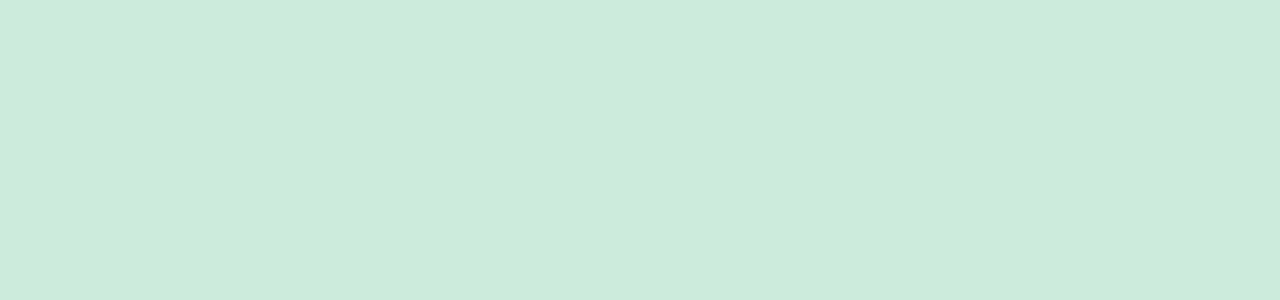
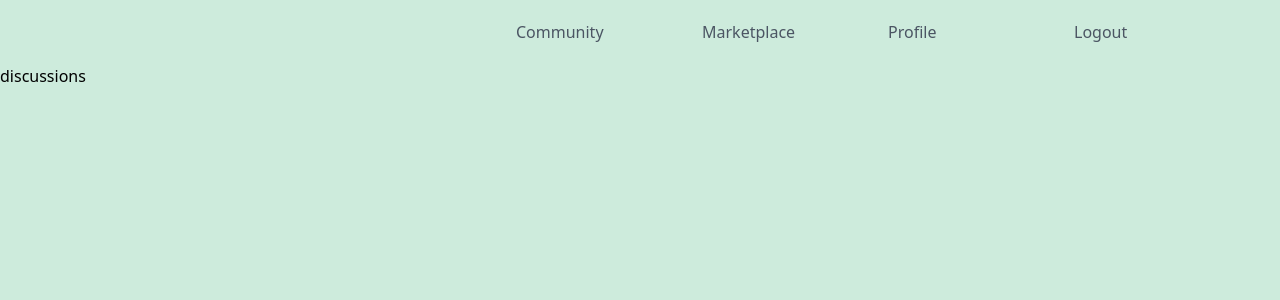
Before and after one commit to powellniki/gardenproject-client, a React (Vite) app: page /discussion/topics/1 in a window 1280 px wide. Before the commit this address had no page. Shown: the top 300 px of the page. Built offline with nearby package versions, Linux system fonts and the light colour scheme; sample sign-in values are in the browser's storage.

Commit message:
discussion board component

```diff
--- a/src/components/ApplicationViews.jsx
+++ b/src/components/ApplicationViews.jsx
@@ -6,6 +6,7 @@ import Home from "../pages/Home"
 import { Register } from '../pages/Register.jsx'
 import { PostDetails } from '../pages/PostDetails.jsx'
 import { DiscussionTopics } from '../pages/DiscussionTopics.jsx'
+import { DiscussionBoard } from '../pages/DiscussionBoard.jsx'
 
 
 export const ApplicationViews = () => {
@@ -20,7 +21,10 @@ export const ApplicationViews = () => {
                 <Route path="posts">
                     <Route path=":postId" element={<PostDetails />} />
                 </Route>
-                <Route path="discussiontopics" element={<DiscussionTopics />}/>
+                <Route path="discussion">
+                    <Route path="topics" element={<DiscussionTopics />}/>
+                    <Route path="topics/:topicId" element={<DiscussionBoard />}/>
+                </Route>
             </Route>
         </Routes>
     </BrowserRouter>
--- /dev/null
+++ b/src/pages/DiscussionBoard.jsx
@@ -0,0 +1,6 @@
+
+
+export const DiscussionBoard = () => {
+
+    return <>discussions</>
+}
--- a/src/pages/DiscussionTopics.jsx
+++ b/src/pages/DiscussionTopics.jsx
@@ -1,5 +1,6 @@
 import { useEffect, useState } from "react"
 import { getTopics } from "../data/topics.jsx"
+import { Link } from "react-router-dom"
 
 export const DiscussionTopics = () => {
     const [topics, setTopics] = useState([])
@@ -16,11 +17,9 @@ export const DiscussionTopics = () => {
             <h1 className="text-4xl font-semibold mb-8">Discussion Topics</h1>
             <div className="grid grid-cols-1 md:grid-cols-3 gap-4">
                 {topics.map(topic => {
-                    return <span
-                        key={topic.id}
-                        className="flex justify-center items-center bg-gray-100 p-4 rounded shadow hover:bg-gray-200 transition duration-300">
+                    return <Link to={`/discussion/topics/${topic.id}`} key={topic.id} className="flex justify-center items-center bg-gray-100 p-4 rounded shadow hover:bg-gray-200 transition duration-300">
                             {topic.name}
-                        </span>
+                        </Link>
                 })}
             </div>
         </section>
```
